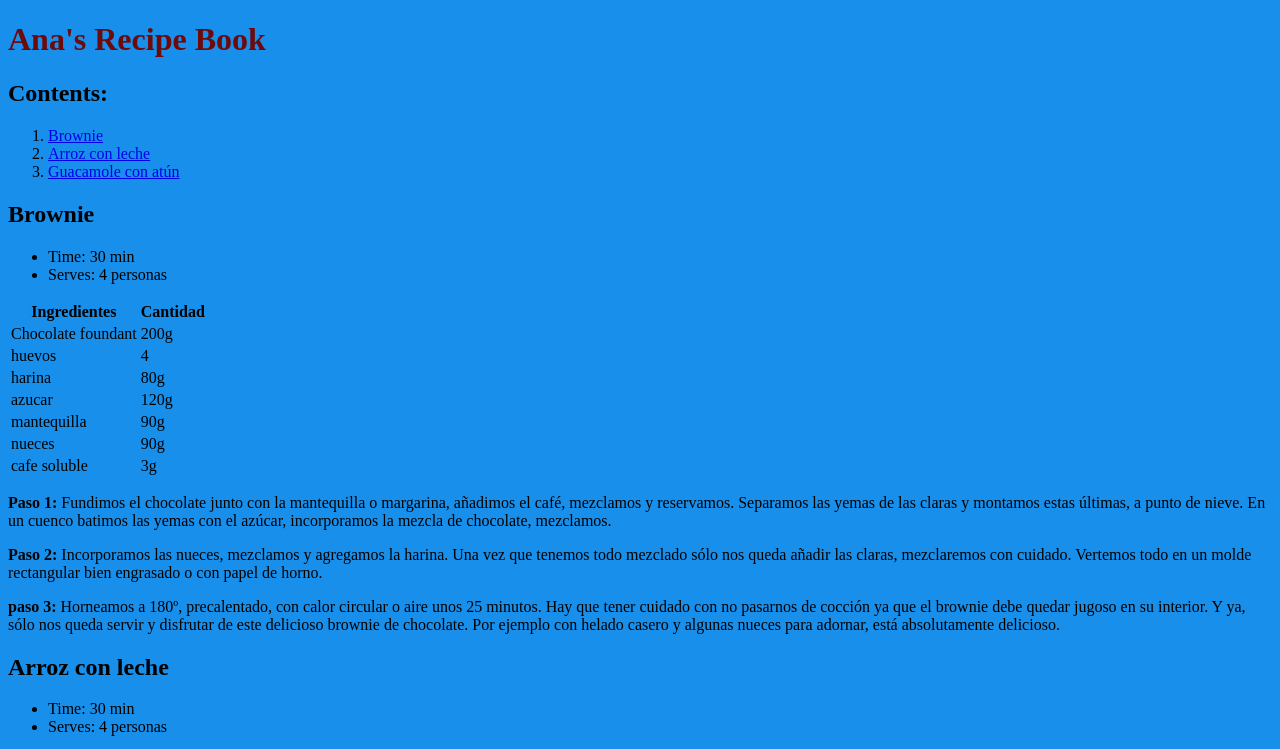
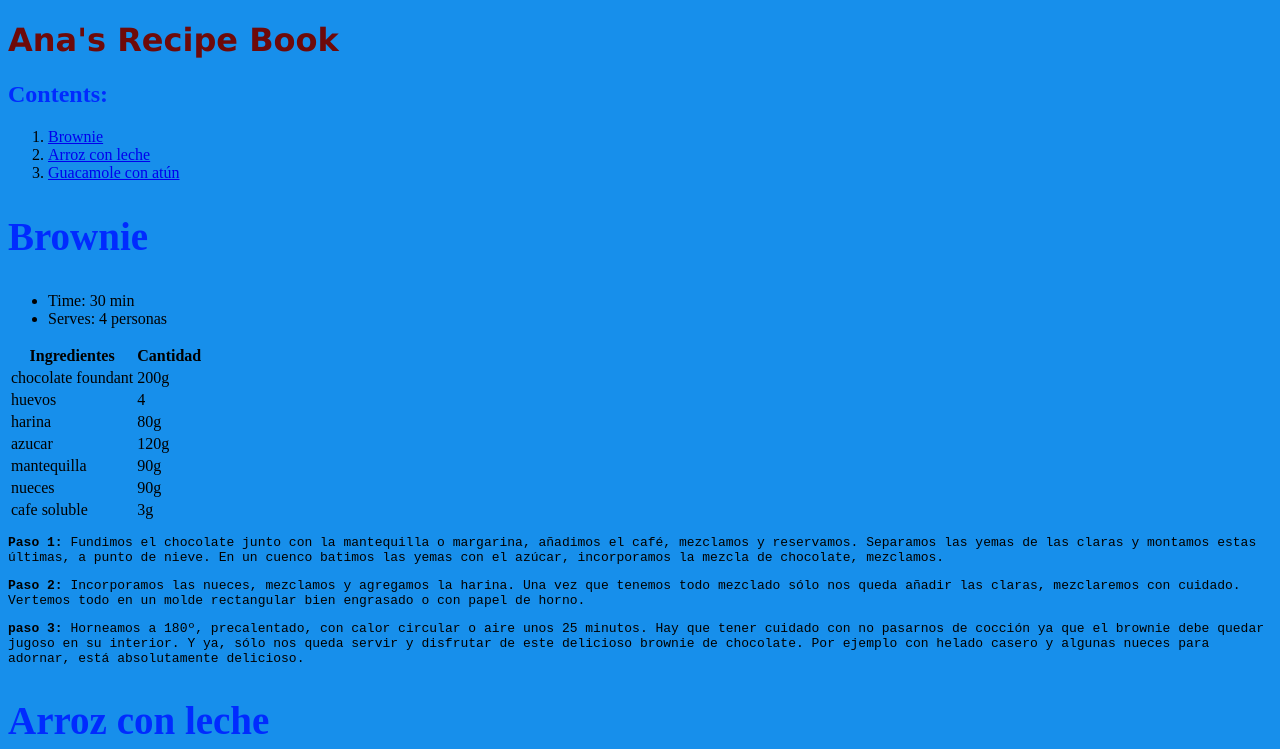
Before and after one commit to avalls123/ana-s-blog, a plain HTML site: page recetas.html in a window 1280 px wide. Shown: the top 749 px of the page. Drawn offline with Linux system fonts and the light colour scheme.

Commit message:
Update recetas.html

```diff
--- a/recetas.html
+++ b/recetas.html
@@ -6,6 +6,13 @@
         <style>
         body{background-color:rgb(23, 143, 235);}
         h1{color:rgb(110, 10, 10);}
+        h2{color:rgb(0, 43, 255);}
+        p{font-family:monospace;}
+        #brownie{font-size:39px;}
+        #inicio{font-family:verdana;}
+        #arroz{font-size:39px;}
+        #guacamole{font-size:39px;}
+
         </style>
     </head>
     <body>
@@ -36,7 +43,7 @@
             </thead>
             <tbody>
                 <tr>
-                    <td>Chocolate foundant</td>
+                    <td>chocolate foundant</td>
                     <td>200g</td>
                 </tr>
                 <tr>
```
